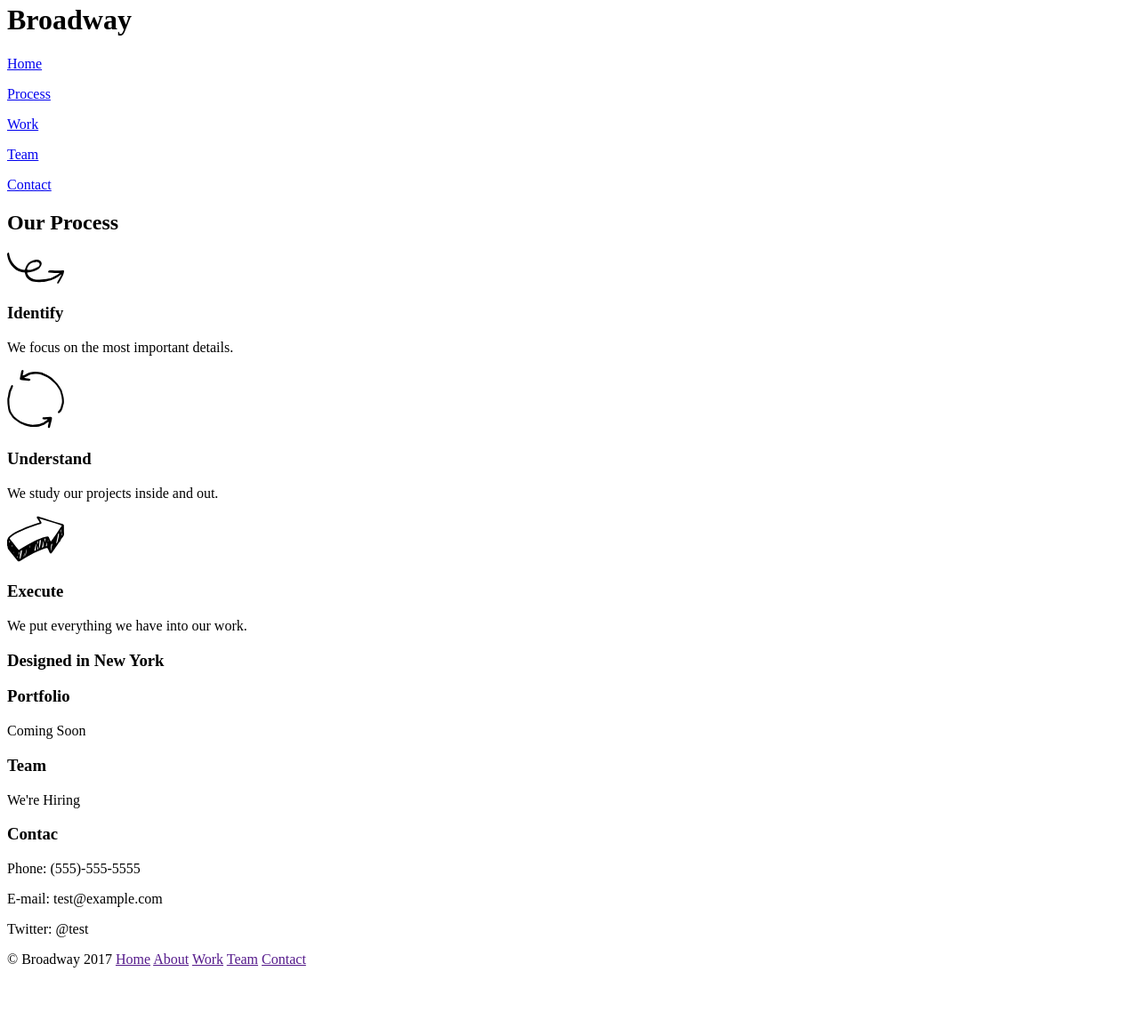
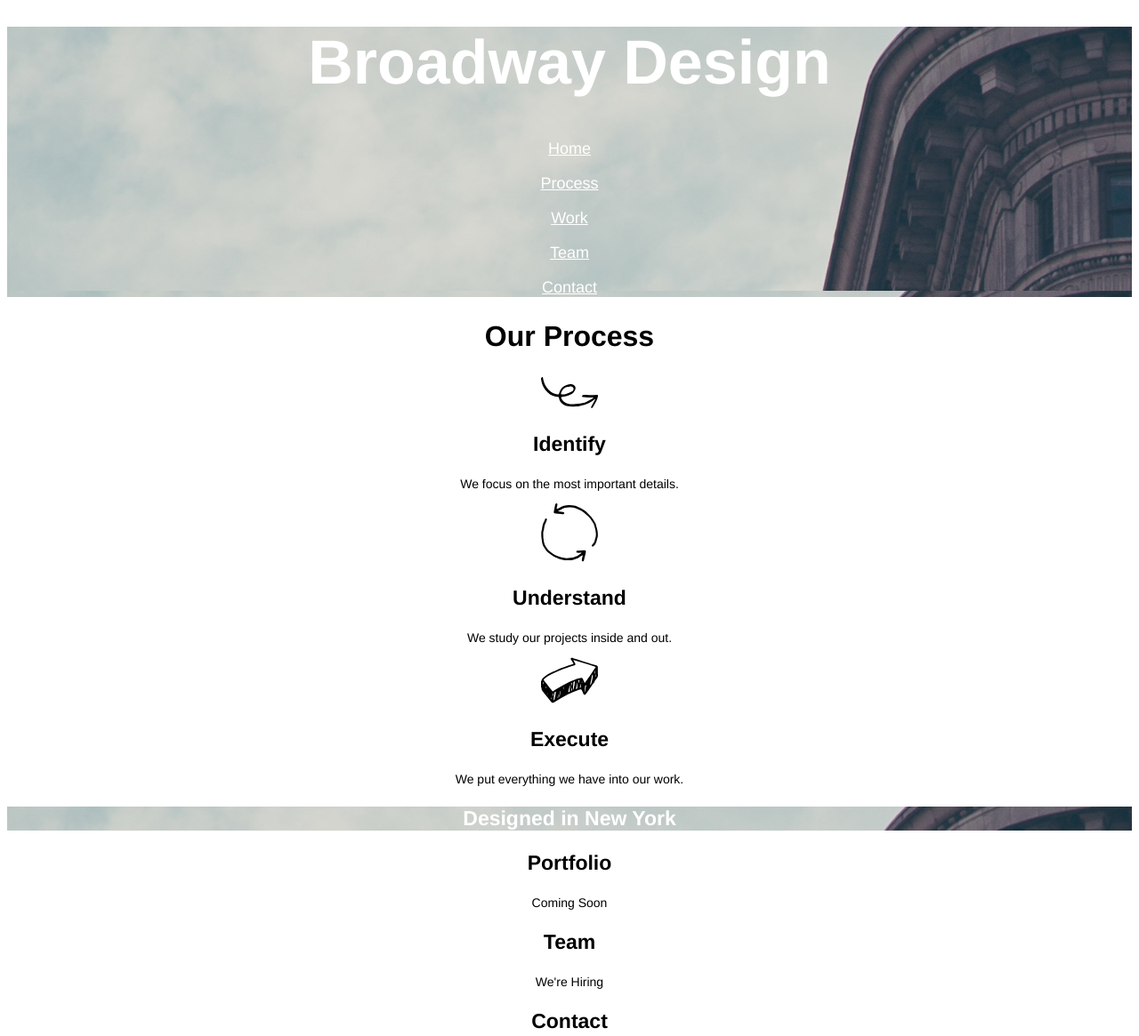
Before and after one commit to JFArra/broadway, a plain HTML site: page index.html in a window 1280 px wide. Shown: the part 17-1182 px from the top of the page at 89% size. Before the commit the page ends 1121 px from the top, so only its background shows below. Drawn offline with Linux system fonts and the light colour scheme.

Commit message:
Added style

```diff
--- a/index.html
+++ b/index.html
@@ -2,6 +2,7 @@
 <html>
   <head>
     <meta charset="utf-8">
+    <link href="resources\css\style.css" rel="stylesheet">
     <title>Broadway Design Home</title>
   </head>
   <body>
@@ -9,7 +10,7 @@
     <!--Header-->
 
     <div class="header">
-      <h1>Broadway</h1>
+      <h1>Broadway Design</h1>
       <p><a href="#">Home</a></p>
       <p><a href="#">Process</a></p>
       <p><a href="#">Work</a></p>
@@ -45,7 +46,7 @@
     <p>Coming Soon</p>
     <h3>Team</h3>
     <p>We're Hiring</p>
-    <h3>Contac</h3>
+    <h3>Contact</h3>
     <p>Phone: (555)-555-5555</p>
     <p>E-mail: test@example.com</p>
     <p>Twitter: @test</p>
--- a/resources/css/style.css
+++ b/resources/css/style.css
@@ -0,0 +1,40 @@
+body{
+  text-align: center;
+  font-family: Helvetica; sans-serif;
+
+}
+.header{
+  color: white;
+  background-image: url("../images/the-flatiron-building.png");
+}
+h1{
+  font-size: 70px;
+  font-weight: bold;
+}
+.header p, a{
+  color: white;
+  font-size: 18px;
+}
+h2{
+  font-size: 32px;
+  font-weight: bold;
+}
+h3{
+  font-size: 23px;
+  font-weight: bold;
+}
+p{
+  font-size: 14px;
+}
+.Design{
+  background-image: url("../images/the-flatiron-building.png");
+  font-size: 23px;
+  font-weight: bold;
+  color: white;
+}
+.footer{
+  text-align: left;
+  font-size: 11px;
+  color: white;
+  background-color: dimgray;
+}
```
